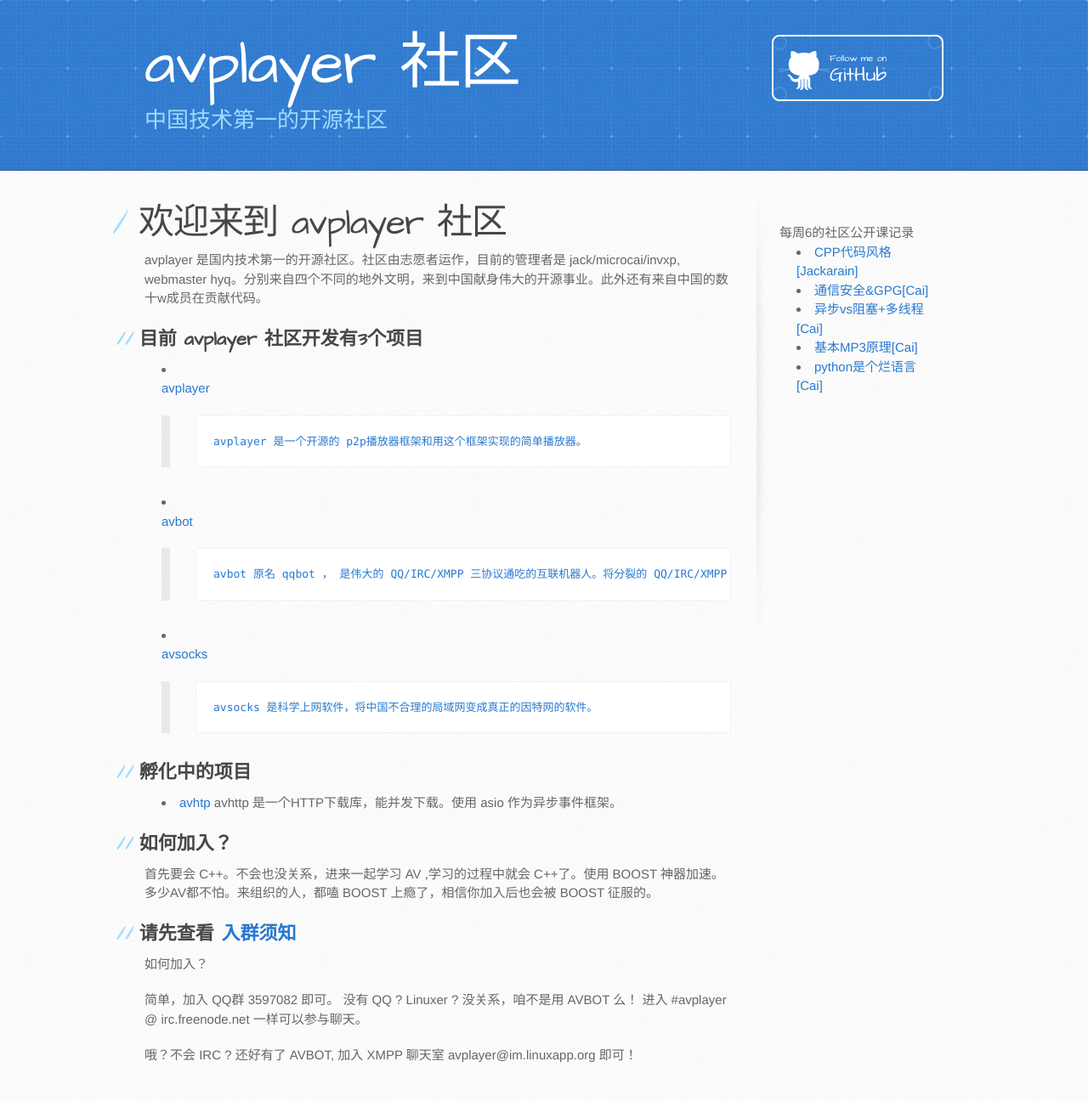
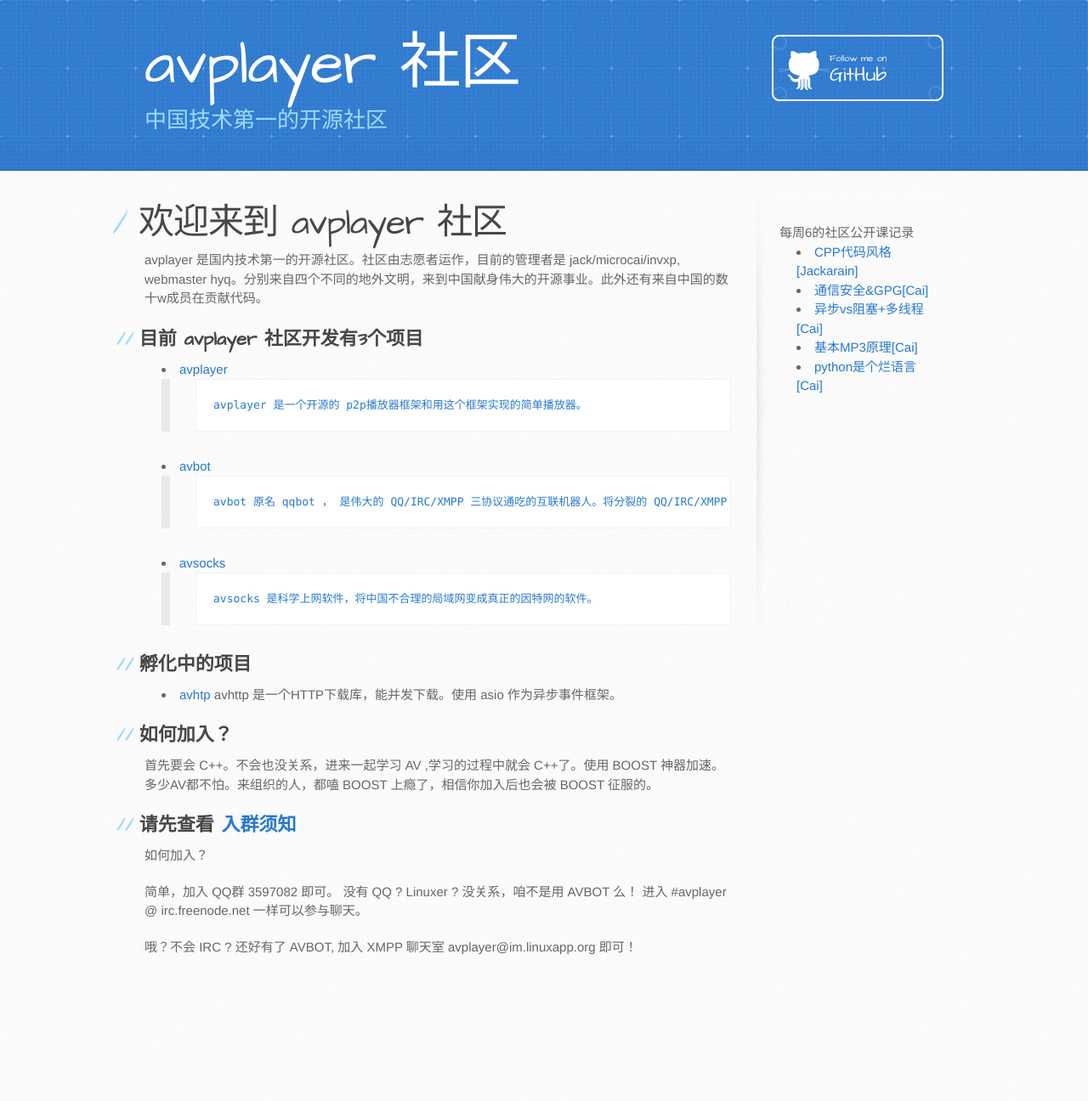
Before and after one commit to avplayer/avplayer.github.com, a Jekyll site: the page built from index.md, in a window 1280 px wide. Shown: the whole page at 85% size. Built offline with Jekyll 4.4.1, drawn with Linux system fonts in a browser that asks for light colours; Markdown is read by kramdown in place of the engine named in the settings; after the commit the page ends 1169 px from its top, so only the background shows below that.

Commit message:
细节小微调

```diff
--- a/index.md
+++ b/index.md
@@ -10,17 +10,14 @@
 
 ## 目前 avplayer 社区开发有3个项目
 
- + [avplayer](http://avplayer.avplayer.org)
-
-	>	avplayer 是一个开源的 p2p播放器框架和用这个框架实现的简单播放器。
-
- + [avbot](http://qqbot.avplayer.org)
-
-	>	avbot 原名 qqbot ， 是伟大的 QQ/IRC/XMPP 三协议通吃的互联机器人。将分裂的 QQ/IRC/XMPP 世界融合到了一起。
-
- + [avsocks](https://github.com/avplayer/avsocks)
-
-      >	avsocks 是科学上网软件，将中国不合理的局域网变成真正的因特网的软件。
++ [avplayer](http://avplayer.avplayer.org)
+>	avplayer 是一个开源的 p2p播放器框架和用这个框架实现的简单播放器。
+>
++ [avbot](http://qqbot.avplayer.org)
+>	avbot 原名 qqbot ， 是伟大的 QQ/IRC/XMPP 三协议通吃的互联机器人。将分裂的 QQ/IRC/XMPP 世界融合到了一起。
+>
++ [avsocks](https://github.com/avplayer/avsocks)
+>	avsocks 是科学上网软件，将中国不合理的局域网变成真正的因特网的软件。
 
 ## 孵化中的项目
 
```
